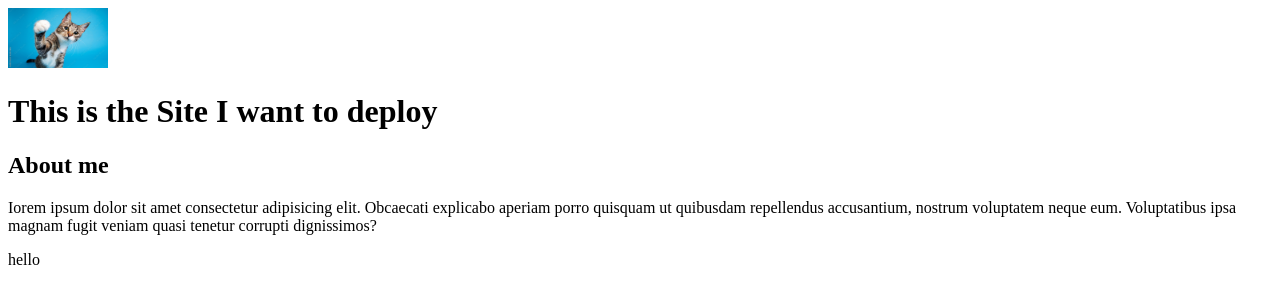
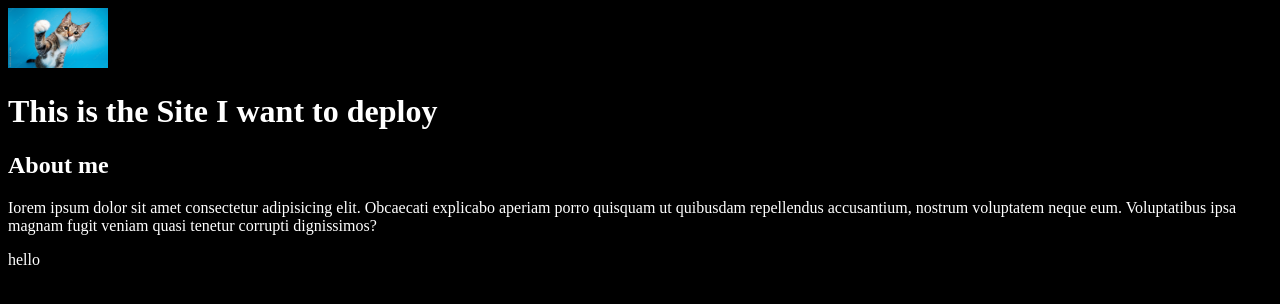
Before and after one commit to The-Daishogun/QLevelUP, a plain HTML site: page index.html in a window 1280 px wide. Drawn offline with Linux system fonts and the light colour scheme.

Commit message:
Add darkmode to site

```diff
--- a/index.html
+++ b/index.html
@@ -3,6 +3,8 @@
 <head>
   <meta charset="UTF-8">
   <meta name="viewport" content="width=device-width, initial-scale=1.0">
+  <link rel="stylesheet" type="text/css" href="/static/css/style.css" />
+
   <title>QueraLevelUp</title>
 </head>
 <body>
--- /dev/null
+++ b/static/css/style.css
@@ -0,0 +1,4 @@
+body {
+    background-color: black;
+    color: white;
+}
```
